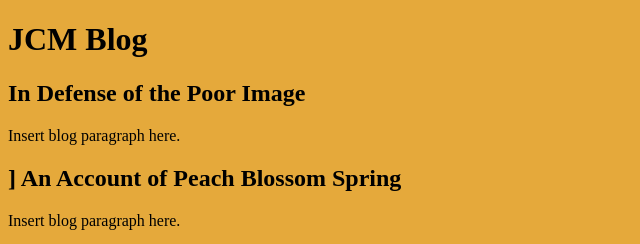
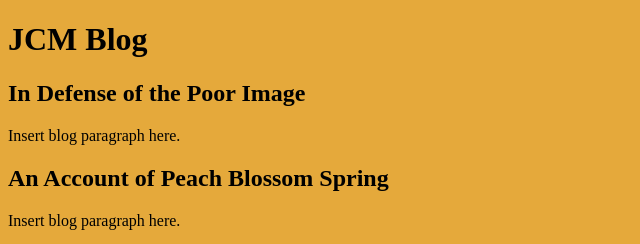
Before and after one commit to jc-manning/BlogSiteJCM, a plain HTML site: page index.html in a window 1280 px wide. Shown: the top 244 px of the page, without its empty margins (0-640 px from the left). Drawn offline with Linux system fonts and the light colour scheme.

Commit message:
Fix heading formatting in index.html

```diff
--- a/index.html
+++ b/index.html
@@ -22,7 +22,7 @@
     <h2 style="color: black; font-family: futura">In Defense of the Poor Image </h2>
     <p> Insert blog paragraph here.<p/>
     </div>
-    <h2 style="color: black; font-family: futura">] An Account of Peach Blossom Spring </h2>
+    <h2 style="color: black; font-family: futura"> An Account of Peach Blossom Spring </h2>
     <p> Insert blog paragraph here.<p/>
        </div>
      <img src="Insert Image" alt="(Image, if any)" />
```
